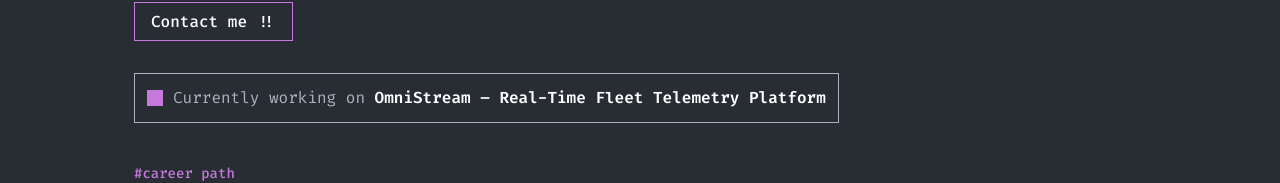
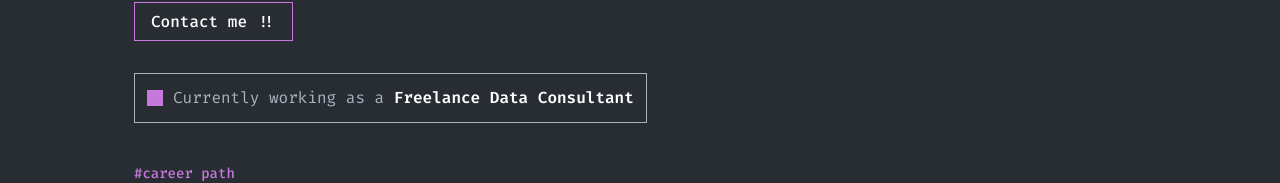
Before and after one commit to bsaurabh7/Portfolio_bsaurabh7, a React (Vite) app: page / in a window 1280 px wide. Shown: the part 548-731 px from the top of the page. Built offline with nearby package versions, Linux system fonts and the light colour scheme.

Commit message:
Updated Home!

```diff
--- a/src/app/App.tsx
+++ b/src/app/App.tsx
@@ -67,8 +67,8 @@ const T = {
     role1: "data engineer", role2: "ai/ml developer", heroAnd: "and",
     heroLine1: "Raw Data.", heroLine2: "Real Intelligence.", heroLine3: "Built by",
     tagline: "Transforming data into intelligent, scalable solutions — applied AI, ML, Generative AI & MLOps with a focus on innovation and continuous learning.",
-    currentlyOn: "Currently working on",
-    currentlyOnValue: "OmniStream – Real-Time Fleet Telemetry Platform",
+    currentlyOn: "Currently working as a",
+    currentlyOnValue: "Freelance Data Consultant",
     contactBtn: "Contact me !!",
     roadmapLabel: "career path",
     roadmap: ["Data Analyst","Data Analytics","Data Engineer","Data Scientist","Machine Learning Engineer","AI/Generative AI Engineer","MLOps Engineer"],
```
